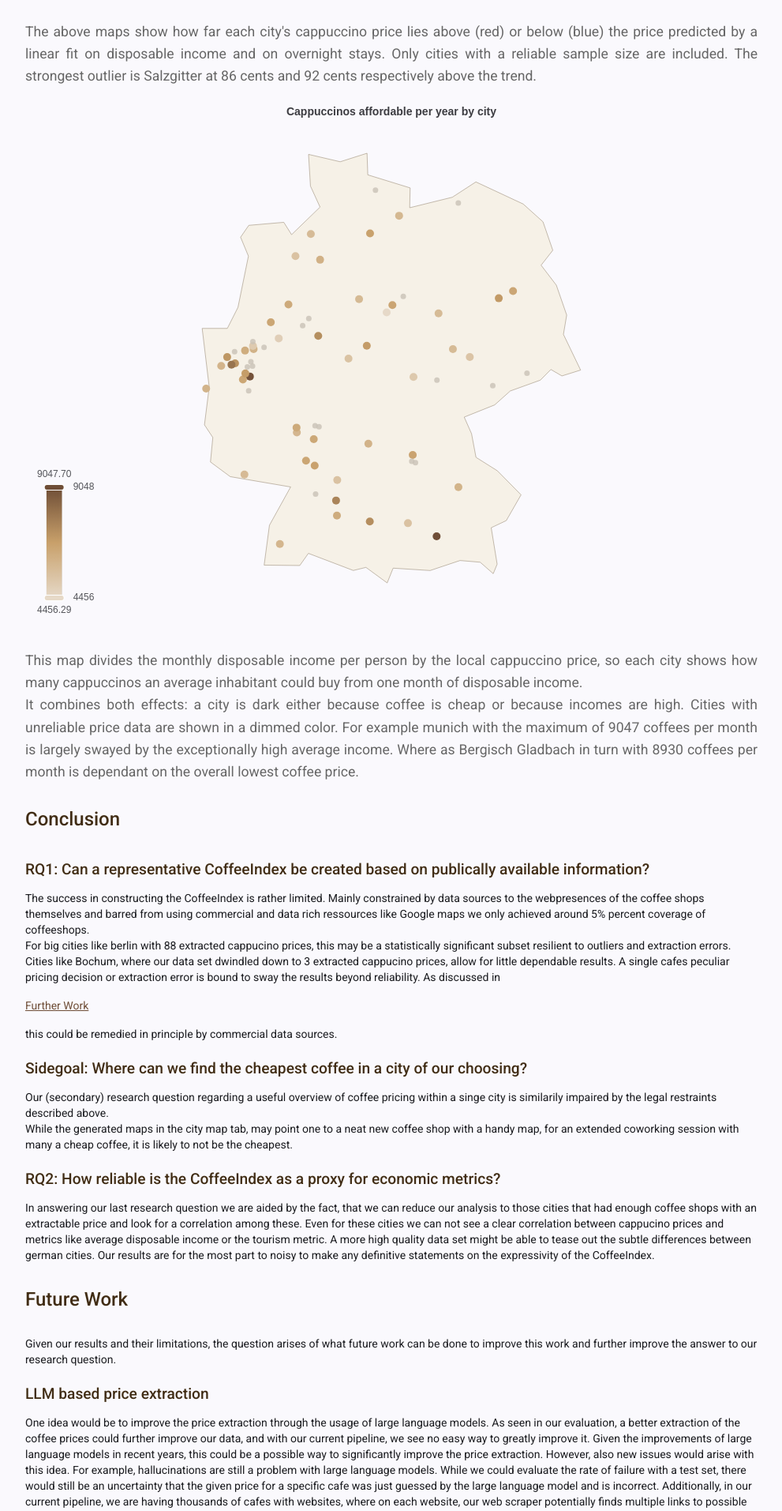
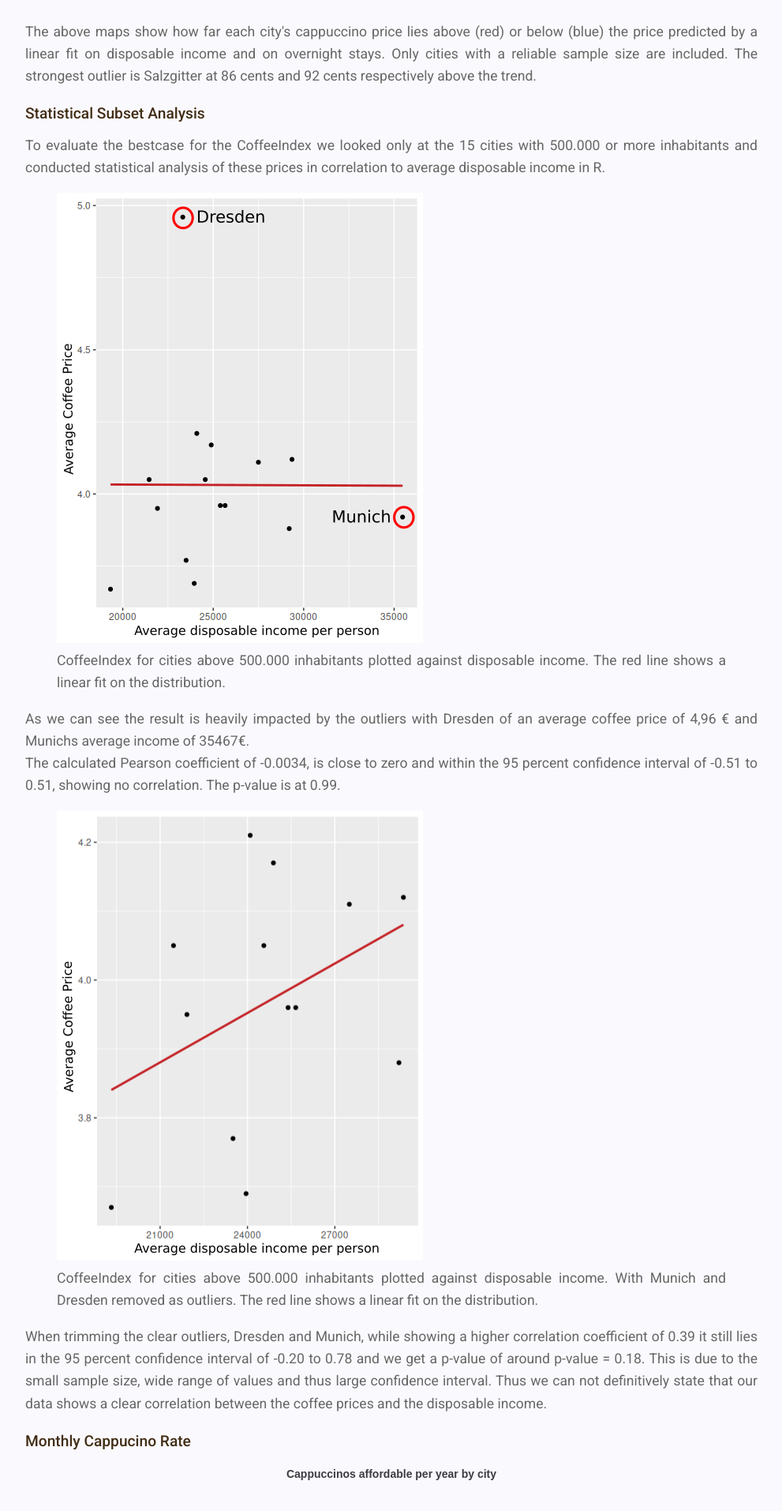
Before and after one commit to dobe-1/CoffeeFinder, an Angular app in the folder frontend/: page /germany-overview in a window 1280 px wide. Shown: the part 3860-5773 px from the top of the page at 79% size, without its empty margins (8-999 px from the left). Built offline with nearby package versions, Linux system fonts and the light colour scheme.

Commit message:
feat: Added Pearson Correlation

```diff
--- a/frontend/src/app/overview/overview.html
+++ b/frontend/src/app/overview/overview.html
@@ -103,7 +103,25 @@
       linear fit on disposable income and on overnight stays. Only cities with a reliable sample size are included.
       The strongest outlier is Salzgitter at 86 cents and 92 cents respectively above the trend.
     </p>
+    <h3>Statistical Subset Analysis</h3>
+    <p>To evaluate the bestcase for the CoffeeIndex we looked only at the 15 cities with 500.000 or more inhabitants and conducted statistical analysis of these prices in correlation to average disposable income in R.<br>
 
+    <figure id="PearsonCoeff1">
+            <img src="images/PearsonCorr_untrimmed.png"/>
+            <figcaption>CoffeeIndex for cities above 500.000 inhabitants plotted against disposable income. The red line shows a linear fit on the distribution.</figcaption>
+    </figure>
+    As we can see the result is heavily impacted by the outliers with Dresden of an average coffee price of 4,96 € and Munichs average income of 35467€. <br>
+    The calculated Pearson coefficient of -0.0034, is close to zero and within the 95 percent confidence interval of -0.51 to 0.51, showing no correlation. The p-value is at 0.99.
+
+    <figure id="PearsonCoeff2">
+            <img src="images/PearsonCorr_trimmed.png"/>
+            <figcaption>CoffeeIndex for cities above 500.000 inhabitants plotted against disposable income. With Munich and Dresden removed as outliers. The red line shows a linear fit on the distribution.</figcaption>
+    </figure>
+
+    When trimming the clear outliers, Dresden and Munich, while showing a higher correlation coefficient of 0.39 it still lies in the 95 percent confidence interval of -0.20 to 0.78 and we get a p-value of around p-value = 0.18. This is due to the small sample size, wide range of values and thus large confidence interval. Thus we can not definitively state that our data shows a clear correlation between the coffee prices and the disposable income.
+    </p>
+
+    <h3>Monthly Cappucino Rate</h3>
     <div class="map-chart">
       <app-geomap [geoJson]="germanyGeoJson()" [mapName]="germanyMapName" [points]="affordabilityPoints()"
         valueName="cappuccinos" chartTitle="Cappuccinos affordable per year by city" />
@@ -130,7 +148,7 @@
     <h3>RQ2: How reliable is the CoffeeIndex as a proxy for economic metrics?</h3>
 
       In answering our last research question we are aided by the fact, that we can reduce our analysis to those cities that had enough coffee shops with an extractable price and look for a correlation among these.
-      Even for these cities we can not see a clear correlation between cappucino prices and metrics like average disposable income or the tourism metric. A more high quality data set might be able to tease out the subtle differences between german cities. Our results are for the most part to noisy to make any definitive statements on the expressivity of the CoffeeIndex.
+      Even for the 15 largest cities with removed outliers, we can not see a clear correlation between cappucino prices and metrics like average disposable income or the tourism metric. A more high quality data set might be able to tease out the subtle differences between german cities. Our results are for the most part to noisy to make any definitive statements on the expressivity of the CoffeeIndex.
 
     <!-- Answer RQ -->
 
```
Also changed, not shown: frontend/public/images/PearsonCorr_trimmed.png (added), frontend/public/images/PearsonCorr_untrimmed.png (added).
